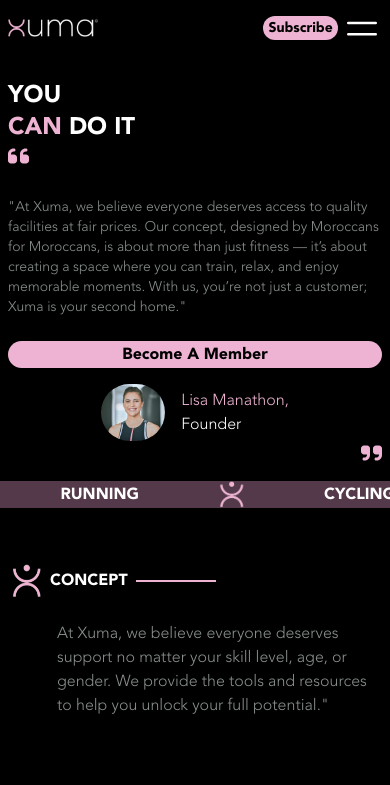
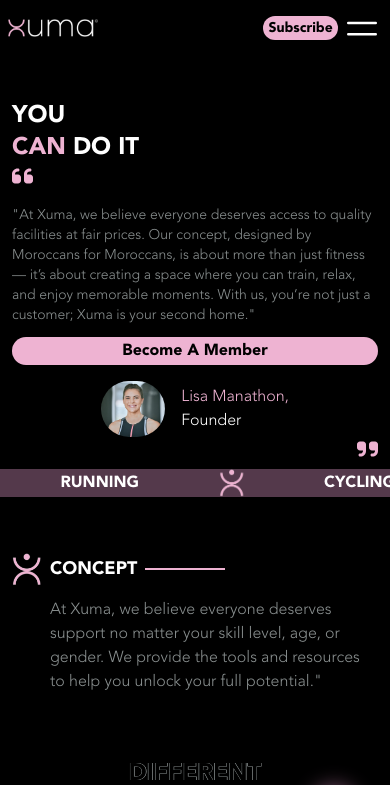
Before and after one commit to smahidv/xuma, a Next.js app: page / in a window 390 px wide. Shown: the top 785 px of the page. Built offline with nearby package versions, Linux system fonts and the light colour scheme; a web font is replaced by a local one.

Commit message:
fixe style

```diff
--- a/app/page.tsx
+++ b/app/page.tsx
@@ -23,7 +23,7 @@
 export default function Home() {
 	return (
 		<div>
-			<section className="relative flex md:h-[90dvh] md:pb-4 pt-4 px-[0.75] overflow-hidden justify-center items-center  ">
+			<section className="relative flex md:h-[90dvh] md:pb-4 pt-4  overflow-hidden justify-center items-center  ">
 				{/* Left Circle Image */}
 				<div className="hidden  iPad:w-[260px]  lg:w-[300px] md:w-[200px] md:inline-flex absolute left-0 bottom-10 -translate-x-[30%]">
 					<Image
@@ -36,7 +36,7 @@
 				</div>
 
 				{/* Text Content */}
-				<div className=" flex justify-center items-center p-2 md:p-0 z-10 lg:mt-28 ">
+				<div className=" flex justify-center items-center px-3 pt-[10dvh] md:p-0 z-10 lg:mt-28 ">
 					<div>
 						<h1 className="lg:text-6xl md:text-4xl text-2xl uppercase font-black">
 							you <br />
@@ -46,7 +46,7 @@
 							className="text-2xl md:text-4xl text-crayola"
 							icon={faQuoteLeft}
 						/>
-						<p className="text-sm text-light_gray py-6 lg:min-w-[80ch] max-w-[65ch]">
+						<p className="text-sm text-light_gray md:py-6 py-3 lg:min-w-[80ch] max-w-[65ch]">
 							"At Xuma, we believe everyone deserves access to quality
 							facilities at fair prices. Our concept, designed by Moroccans for
 							Moroccans, is about more than just fitness — it’s about creating a
@@ -114,14 +114,14 @@
 				))}
 			</section>
 			<section className=" my-12 container">
-				<div className="flex gap-2 md:gap-4 items-center mb-6">
+				<div className="flex gap-2 md:gap-4 items-center md:mb-6 mb-3">
 					<div className="w-[30px] md:w-[50px]">
 						<Image src={symbol} alt="women symbol" width={57} height={63} />
 					</div>
-					<h2 className="uppercase font-black md:text-[1.7rem]">concept</h2>
+					<h2 className="uppercase font-black md:text-[1.7rem] text-lg ">concept</h2>
 					<div className="w-[5rem] bg-crayola h-[2px]"></div>
 				</div>
-				<p className="text-light_gray max-w-[48ch] ml-[45px] ">
+				<p className="text-light_gray max-w-[48ch] ml-[38px] md:ml-[66px] ">
 					At Xuma, we believe everyone deserves support no matter your skill
 					level, age, or gender. We provide the tools and resources to help you
 					unlock your full potential."
@@ -232,7 +232,7 @@
 					<div className="w-[30px] md:w-[50px]">
 						<Image src={symbol} alt="women symbol" width={57} height={63} />
 					</div>
-					<h2 className="uppercase font-black md:text-[1.7rem]">
+					<h2 className="uppercase font-black md:text-[1.7rem] text-lg">
 						Subscription
 					</h2>
 					<div className="w-[5rem] bg-crayola h-[2px]"></div>
@@ -258,10 +258,10 @@
 				<div className="md:flex justify-center  md:container gap-10 space-y-6 md:space-y-0  ">
 					<div className="md:pt-36 md:flex  flex-col relative md:after:absolute  after:top-0 after:right-0 after:w-[1px] after:bg-dark_gray after:h-full ">
 						<div className="md:relative bg-purple_taupe p-4 md:px-8 md:py-4">
-							<h2 className="tracking-widest font-bold text-lg md:text-4xl uppercase mb-1 md:mb-2">
+							<h2 className="tracking-widest font-bold text-xl md:text-4xl uppercase mb-1 md:mb-2">
 								Contact
 							</h2>
-							<p className="text-xs sm:text-base sm:max-w-[40ch] lg:max-w-[50ch]">
+							<p className="text-sm sm:text-base sm:max-w-[40ch] lg:max-w-[50ch]">
 								We pride ourselves on creating a friendly atmosphere and
 								encouraging community spirit.
 							</p>
@@ -275,19 +275,19 @@
 								<div>
 									<FontAwesomeIcon
 										icon={faTwitter}
-										className=" md:text-xs text-[0.6rem] "
+										className=" md:text-sm text-[0.6rem] "
 									/>
 								</div>
 								<div>
 									<FontAwesomeIcon
 										icon={faFacebook}
-										className="  md:text-xs text-[0.6rem] "
+										className="  md:text-sm text-[0.6rem] "
 									/>
 								</div>
 								<div>
 									<FontAwesomeIcon
 										icon={faInstagram}
-										className="  md:text-xs text-[0.6rem] "
+										className="  md:text-sm text-[0.6rem] "
 									/>
 								</div>
 							</div>
@@ -307,7 +307,7 @@
 							</div>
 						</div>
 					</div>
-					<div className="md:py-36 py-4 px-[0.75]">
+					<div className="md:py-36 py-4 px-3">
 						<h3 className="uppercase tracking-wider   font-black  md:text-xl mb-4 md:mb-8">
 							Get in touch for details!
 						</h3>
@@ -349,7 +349,7 @@
 					<h2 className="font-black  sm:text-3xl md:text-4xl text-xl">
 						Subscribe to our newsletter
 					</h2>
-					<p className="sm:text-xl text-xs pt-[10px] pb-[7px]">Register now to stay informed about the opening</p>
+					<p className="sm:text-xl text-xs py-[10px] ">Register now to stay informed about the opening</p>
 					<div className="xs:flex justify-center items-center gap-4">
 						<input
 							type="email"
@@ -358,7 +358,7 @@
 							className="outline-none px-2 py-1 md:px-6 md:py-3 rounded-md text-black  w-full placeholder:text-sm placeholder:md:text-base "
 							placeholder="E-mail"
 						/>
-						<div className="pt-[7px] xs:pt-0">
+						<div className="pt-6 xs:pt-0">
 						<button
 							type="button"
 							className="px-2 py-1 md:px-6 md:py-3 bg-crayola text-black rounded-md font-black"
--- a/components/Header.tsx
+++ b/components/Header.tsx
@@ -22,7 +22,7 @@
 
 
 	return (
-		<header className="lg:px-14 md:pt-4 p-2 lg:fixed lg:top-0 bg-black lg:z-30 lg:w-full ">
+		<header className="lg:px-14 md:pt-4 p-2 fixed top-0 bg-black z-30 w-full ">
 			<nav className="flex justify-between items-center ">
 				<Link href="/" className=" w-[90px] ">
 					<Image
--- a/components/navigation/navigation.css
+++ b/components/navigation/navigation.css
@@ -7,6 +7,7 @@
 	padding-bottom: .2em;
 	position: relative;
 	font-weight: bold;
+	color: white;
 
 }
 header ul > li::after {
```
